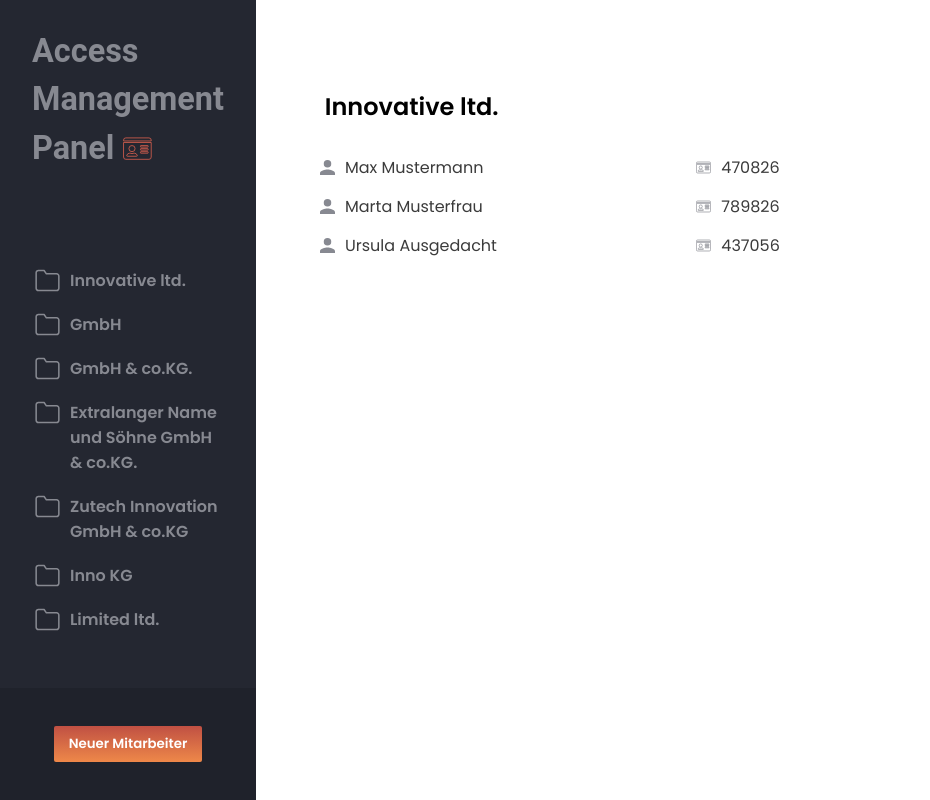
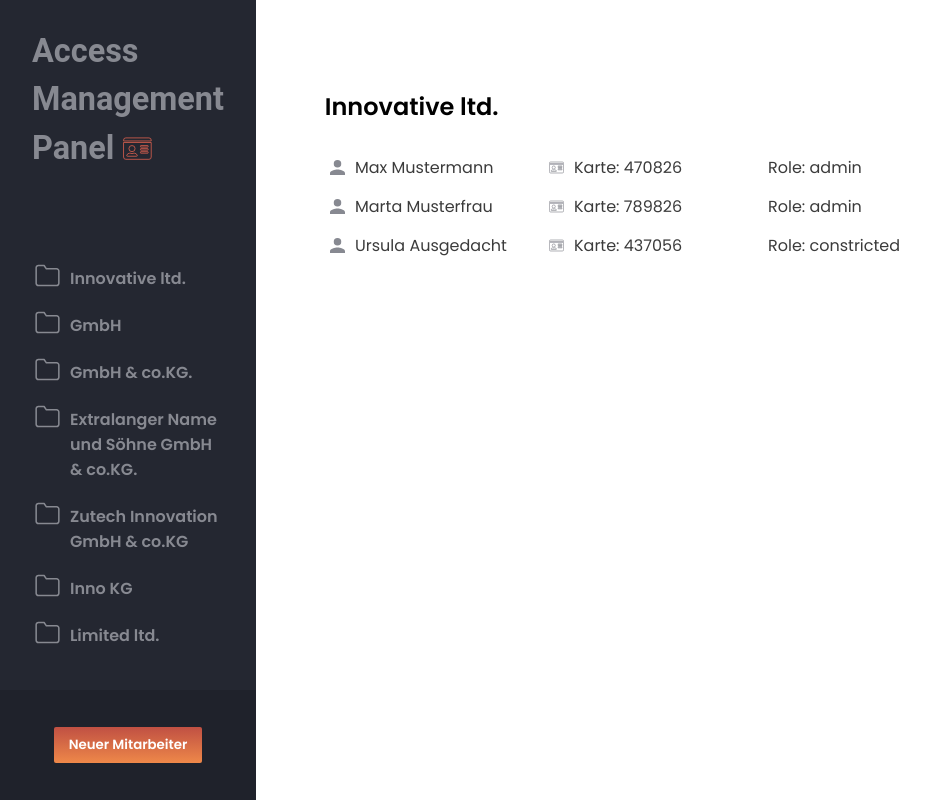
Before and after one commit to janhenrikfock/Access-Management-Panel, a React (Create React App) app: page / in a window 1280 px wide. Both pictures are taken after a click on the item "Innovative ltd.". Shown: the whole page, without its empty margins (0-930 px from the left). Built offline with nearby package versions, Linux system fonts and the light colour scheme.

Commit message:
merge stylingadjustments workerlist / companyitem

```diff
--- a/src/App.css
+++ b/src/App.css
@@ -4,7 +4,12 @@
   --backgroundContainer: #f6f4f2;
   --textHeadline: #292d34;
   --textColor: #3b3b3b;
-  --activeColor: #d9604e;
+  --activeColor: #ee8849;
+  --hoverGradient: linear-gradient(
+    0deg,
+    rgba(255, 255, 255, 1) 0%,
+    rgba(237, 237, 237, 1) 100%
+  );
 }
 
 * {
--- a/src/Components/Sidebar/CompanyItem.css
+++ b/src/Components/Sidebar/CompanyItem.css
@@ -28,6 +28,7 @@
   fill: none;
 }
 .companylist__listelement--companyname {
+  padding-top: 3px;
   color: inherit;
   margin: 0;
 }
--- a/src/Components/Workerlist/WorkerlistItem.css
+++ b/src/Components/Workerlist/WorkerlistItem.css
@@ -1,19 +1,16 @@
 .workerlist__workeritem {
   border-radius: 2px;
-  padding: 7px 0;
+  padding: 7px 10px;
   display: grid;
-  grid-template-columns: 42% auto;
+  grid-template-columns: 25% 25% auto;
   min-height: 27px;
   cursor: pointer;
-  stroke: #878991;
   fill: #878991;
 }
 .workerlist__workeritem:hover {
-  transition: color fill stroke border-bottom 0.8s;
-  border-bottom: 1px solid var(--activeColor);
-  color: var(--activeColor);
+  transition: fill background 0.8s;
   fill: var(--activeColor);
-  stroke: var(--activeColor);
+  background: var(--hoverGradient);
 }
 .workerlist__workeritem--icondata {
   display: flex;
@@ -31,10 +28,7 @@
   fill: inherit;
   stroke: none;
 }
-.worker__listitem--iconstroke {
-  stroke: inherit;
-  fill: none;
-}
+
 .workerlist__listitem--data {
   font-size: 16px;
   margin: 0;
--- a/src/Components/Workerlist/WorkerlistItem.js
+++ b/src/Components/Workerlist/WorkerlistItem.js
@@ -34,7 +34,6 @@ export default function WorkerlistItem({ companyMember, setOpenPerson }) {
           viewBox="0 0 36.166 28.5"
         >
           <path
-            className="worker__listitem--iconstroke"
             data-name="Icon awesome-id-card"
             d="M31.319,2.25H2.847A2.844,2.844,0,0,0,0,5.089v.946H34.166V5.089A2.844,2.844,0,0,0,31.319,2.25ZM0,25.911A2.844,2.844,0,0,0,2.847,28.75H31.319a2.844,2.844,0,0,0,2.847-2.839V7.929H0ZM20.879,12.188a.475.475,0,0,1,.475-.473H29.9a.475.475,0,0,1,.475.473v.946a.475.475,0,0,1-.475.473H21.354a.475.475,0,0,1-.475-.473Zm0,3.786a.475.475,0,0,1,.475-.473H29.9a.475.475,0,0,1,.475.473v.946a.475.475,0,0,1-.475.473H21.354a.475.475,0,0,1-.475-.473Zm0,3.786a.475.475,0,0,1,.475-.473H29.9a.475.475,0,0,1,.475.473v.946a.475.475,0,0,1-.475.473H21.354a.475.475,0,0,1-.475-.473ZM10.44,11.714a3.786,3.786,0,1,1-3.8,3.786A3.794,3.794,0,0,1,10.44,11.714ZM3.98,23.793a3.8,3.8,0,0,1,3.612-2.615h.486a6.125,6.125,0,0,0,4.722,0h.486A3.8,3.8,0,0,1,16.9,23.793a.932.932,0,0,1-.925,1.171H4.905A.934.934,0,0,1,3.98,23.793Z"
             transform="translate(1 -1.25)"
@@ -43,8 +42,11 @@ export default function WorkerlistItem({ companyMember, setOpenPerson }) {
             strokeWidth="1.6"
           />
         </svg>
-        <p className="workerlist__listitem--data">{companyMember.card}</p>
+        <p className="workerlist__listitem--data">
+          Karte:{' ' + companyMember.card}
+        </p>
       </div>
+      <p className="workerlist__listitem--data">Role: {companyMember.role}</p>
     </li>
   )
 }
```
